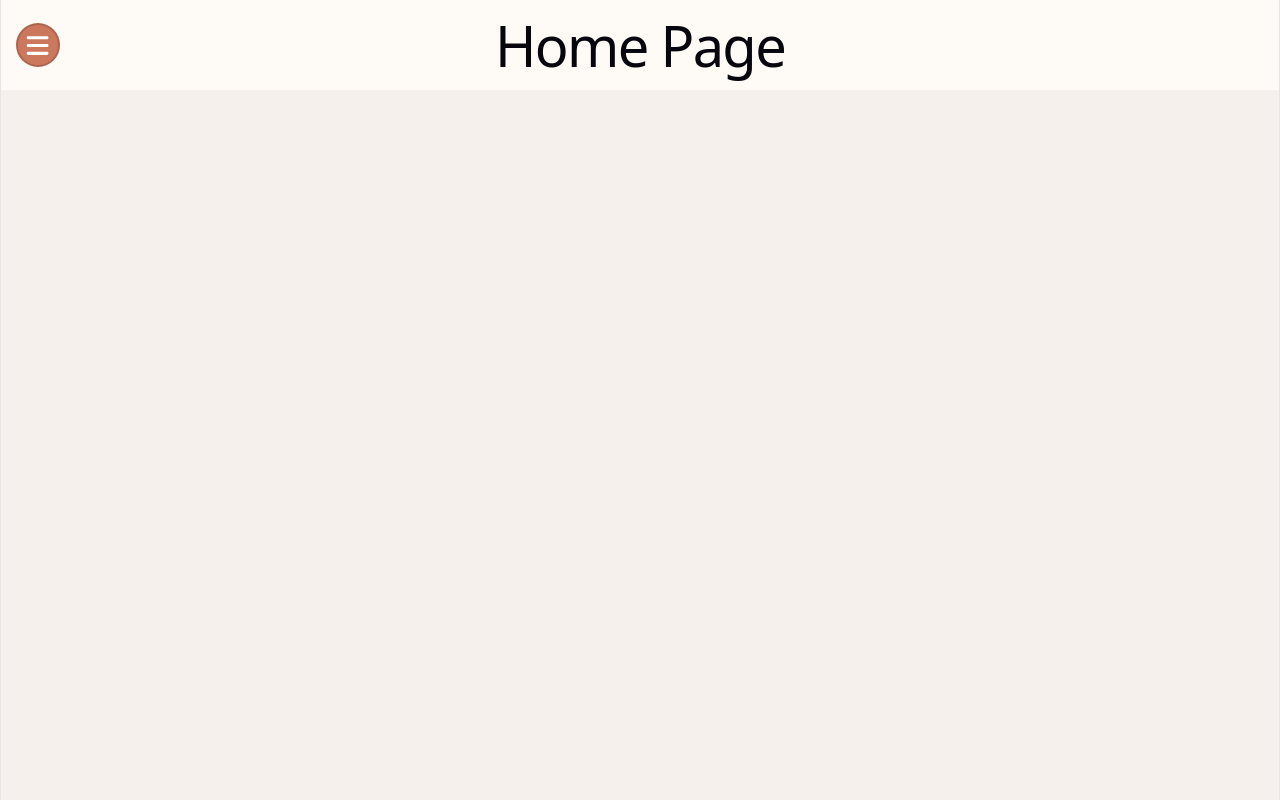
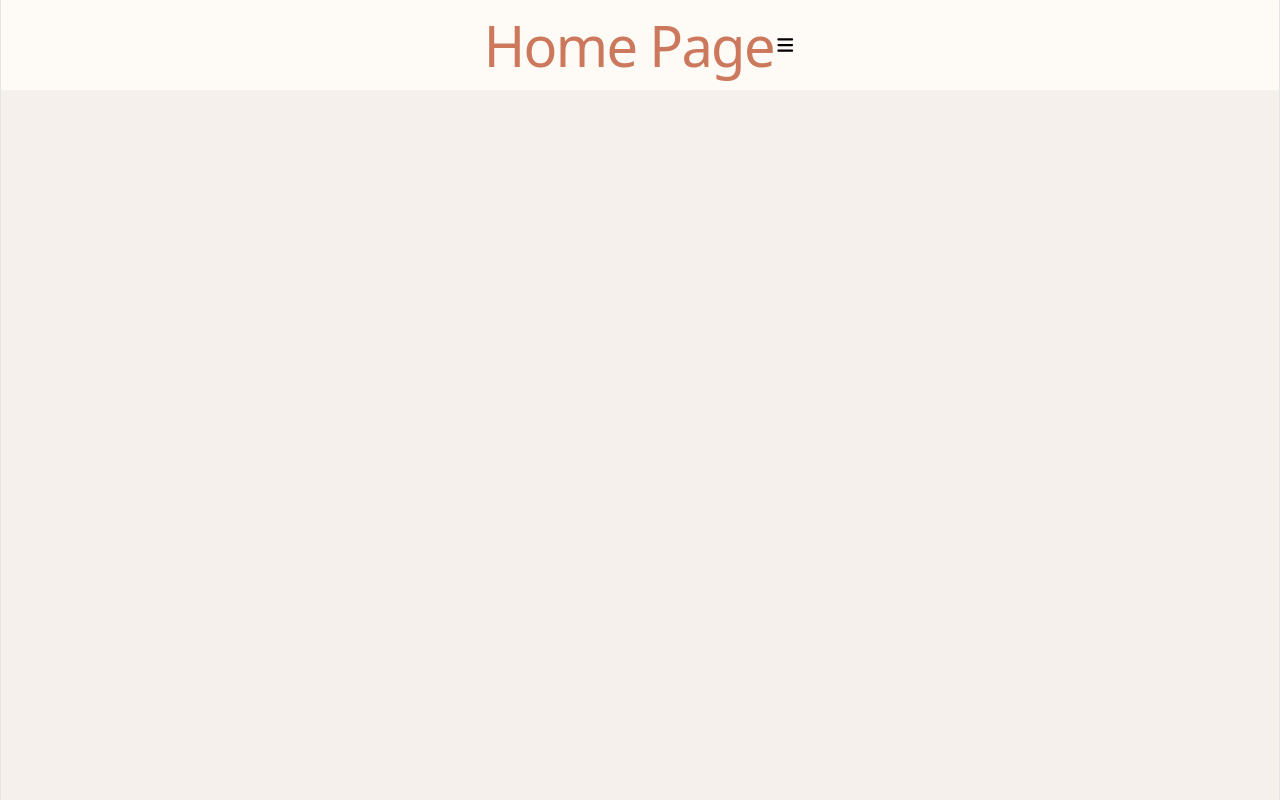
Before and after one commit to lucidesystem/HarderInspections, a React (Vite) app in the folder harderinspection/: page / in a window 1280 px wide. Built offline with nearby package versions, Linux system fonts and the light colour scheme.

Commit message:
Added mobile styles

```diff
--- a/harderinspection/src/App.css
+++ b/harderinspection/src/App.css
@@ -174,8 +174,13 @@
   align-items: center;
   color: black;
 }
+.header h1{
+  color: var(--color-primary);
+}
 
-#bars {
+/* Mobile Styles */
+@media (max-width: 780px ) {
+  #mobilebars {
   position: absolute;
   left: 16px;
   height: 40px;
@@ -189,3 +194,4 @@
   align-items: center;
   font-size: 25px;
 }
+}
--- a/harderinspection/src/App.jsx
+++ b/harderinspection/src/App.jsx
@@ -9,7 +9,7 @@ function HomePage() {
     <>
       <div className="header">
         <h1>Home Page</h1>
-        <div id="bars"><FontAwesomeIcon icon={faBars} /></div>
+        <div id="mobilebars"><FontAwesomeIcon icon={faBars} /></div>
       </div>
     </>
   );
```
